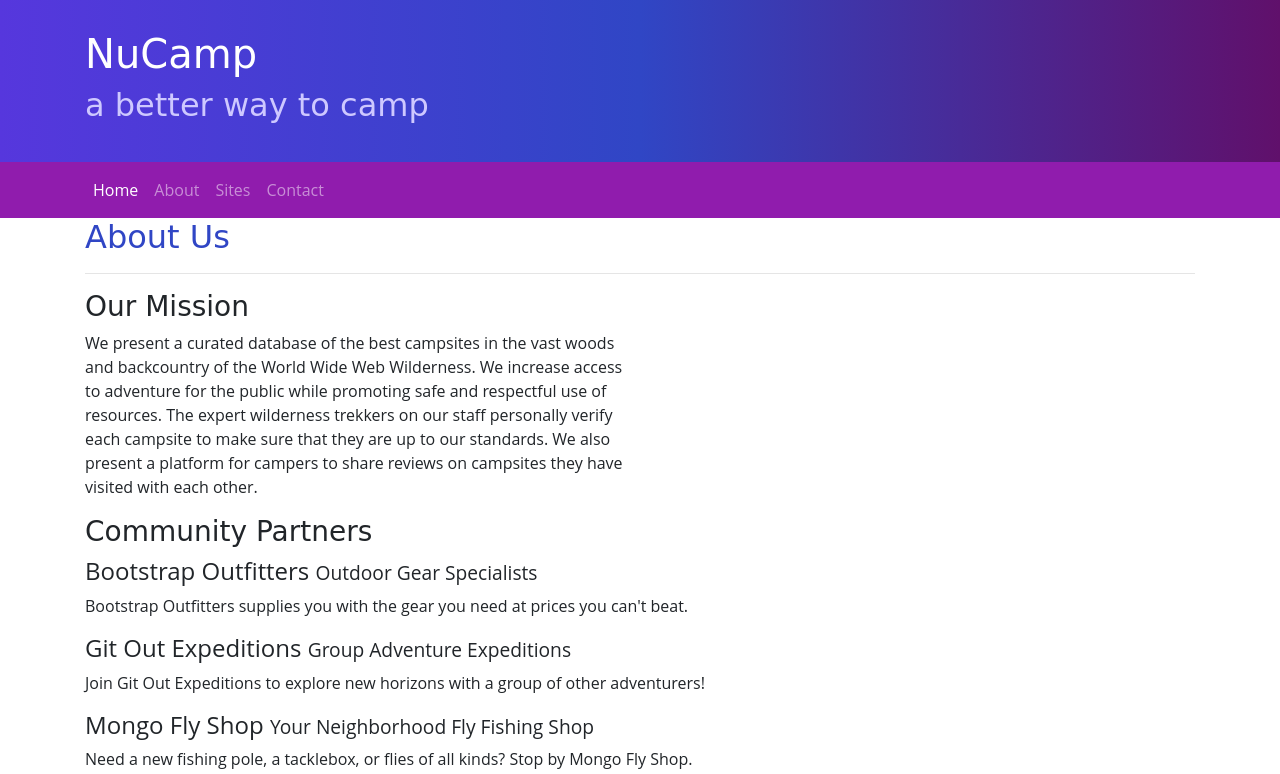
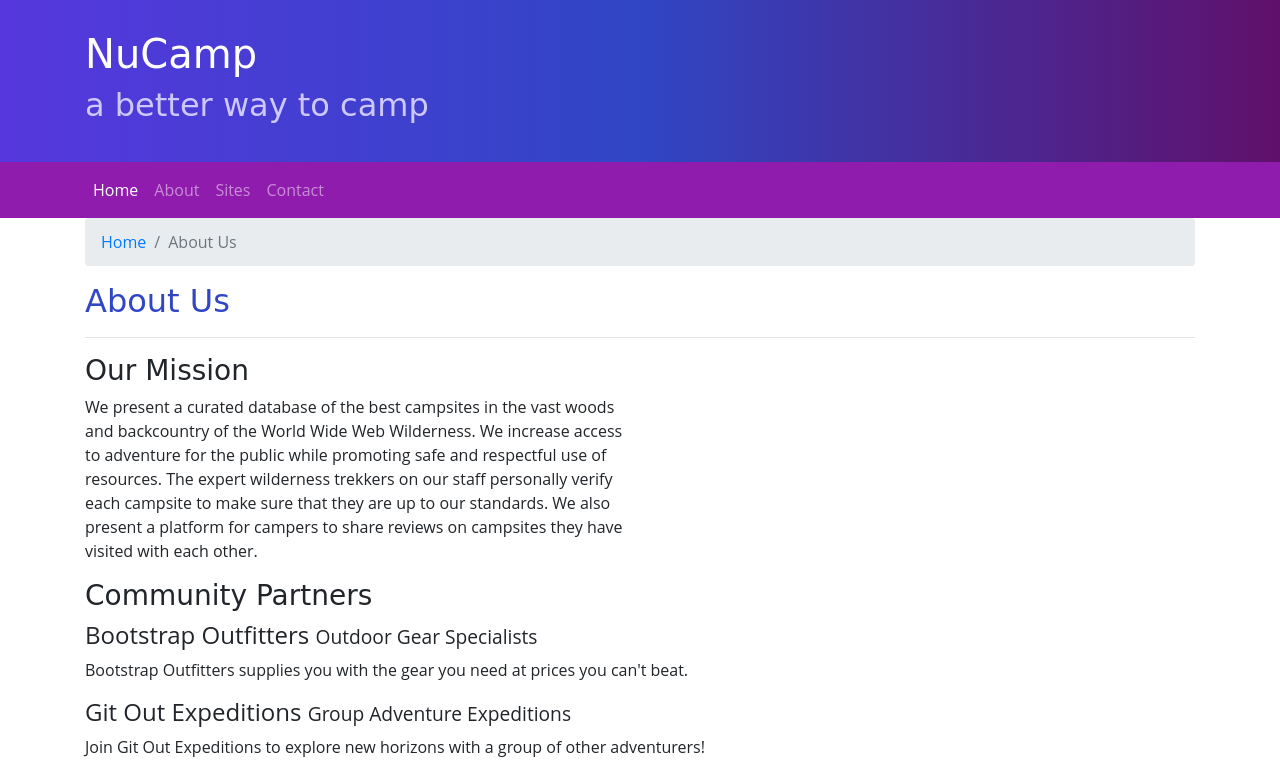
Before and after one commit to awitherow/nucamp-hon-bootstrap-april-2020, a website: page aboutus.html in a window 1280 px wide. Shown: the top 774 px of the page. Drawn offline with nearby package versions, Linux system fonts and the light colour scheme.

Commit message:
add breadcrumbs

```diff
--- a/aboutus.html
+++ b/aboutus.html
@@ -44,7 +44,14 @@
         </button>
     </nav>
 
+
+
     <div class="container">
+        <ol class="breadcrumb">
+            <li class="breadcrumb-item"><a href="index.html">Home</a></li>
+            <li class="breadcrumb-item active">About Us</li>
+        </ol>
+
         <div class="row">
             <div class="col">
                 <h2>About Us</h2>
```
